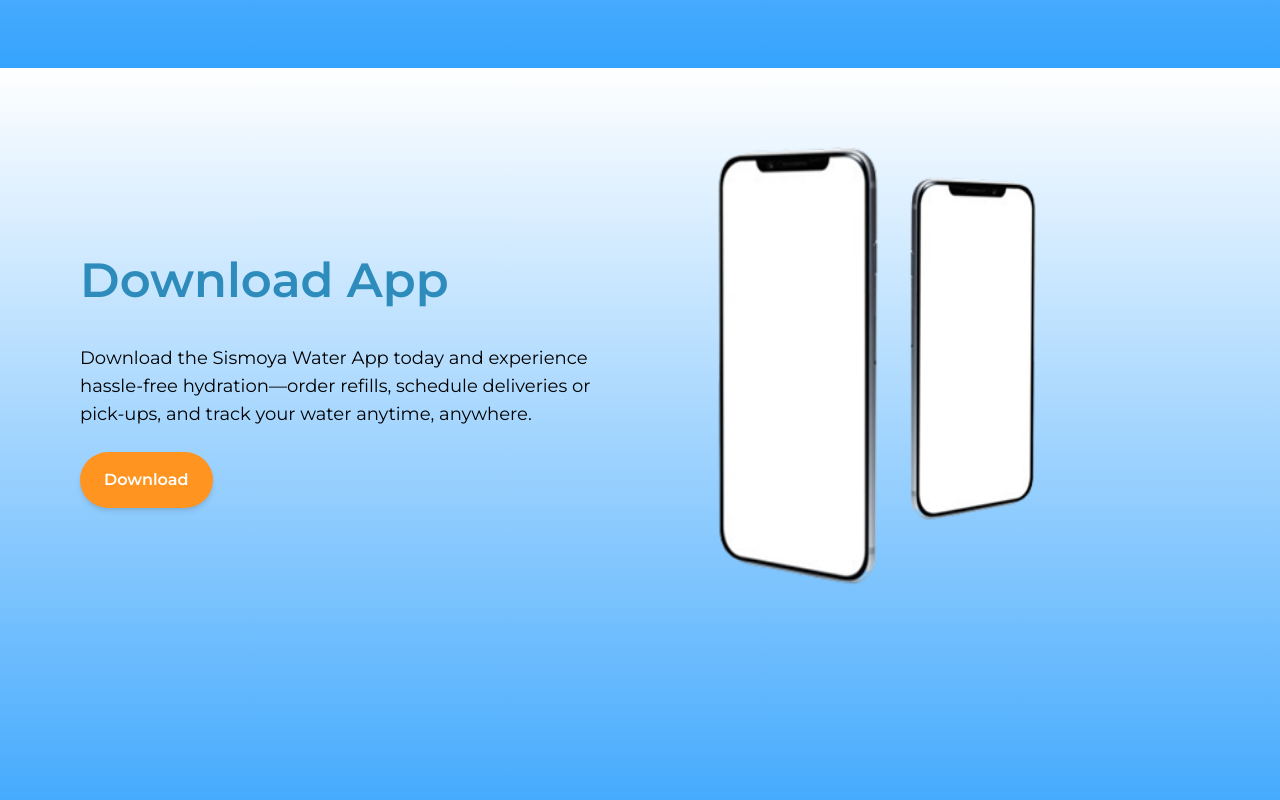
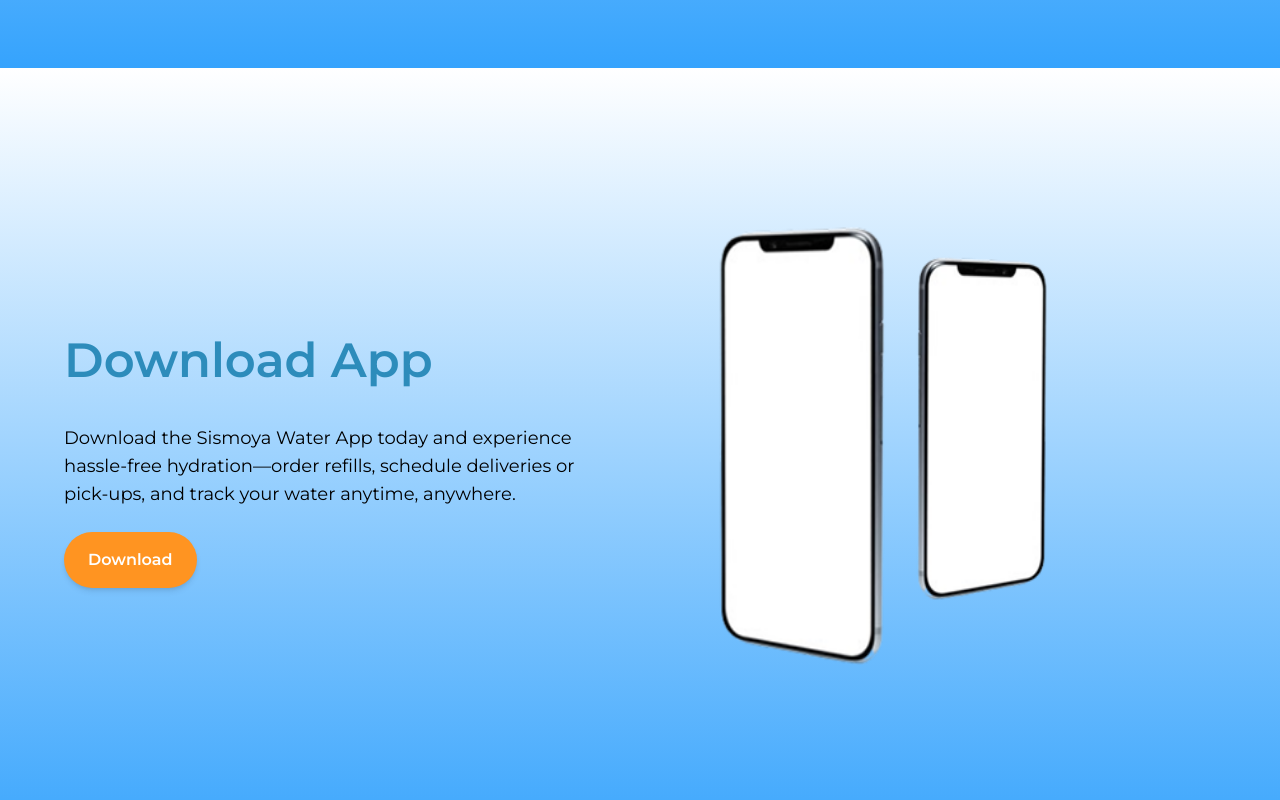
Before and after one commit to Jayvieeeee/Sismoya_Frontend, a Vue app: page / in a window 1280 px wide. Shown: the part 2380-3180 px from the top of the page. Built offline with nearby package versions, Linux system fonts and the light colour scheme; a web font is replaced by a local one.

Commit message:
-download app fixed

```diff
--- a/src/view/Auth/Login.vue
+++ b/src/view/Auth/Login.vue
@@ -74,7 +74,7 @@
               class="w-full pl-4 pr-4 py-4 text-sm bg-gray-100 border rounded-lg focus:outline-none focus:ring-2 focus:ring-blue-400" />
             <p
               v-if="!identifier && errorMessage"
-              class="text-red-500 text-xs mt-1"
+              class="text-red-500 text-xs mt-1 text-right"
             >
               Please enter your email or username.
             </p>
--- a/src/view/Landing/LandingPage.vue
+++ b/src/view/Landing/LandingPage.vue
@@ -163,7 +163,7 @@
       id="download-app"
       class="relative font-montserrat min-h-screen bg-gradient-to-b from-white to-secondary py-16"
     >
-      <div class="container mx-auto px-6 lg:px-20">
+      <div class="container mx-auto px-6 lg:px-16 py-20">
         <div class="grid grid-cols-1 md:grid-cols-2 items-center gap-10">
           <div>
             <h2
```
